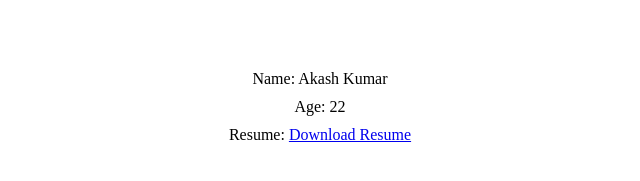
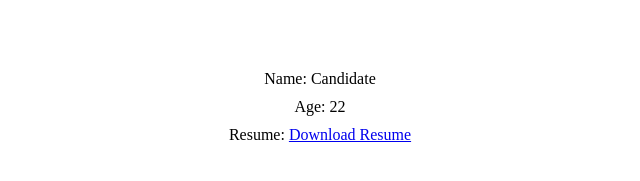
Before and after one commit to Amarjeetkumar71/DigiboxxRecuritment.io, a plain HTML site: page candidate2.html in a window 1280 px wide. Shown: the part 293-474 px from the top of the page, 320-960 px from the left. Drawn offline with Linux system fonts and the light colour scheme.

Commit message:
Update candidate2.html

```diff
--- a/candidate2.html
+++ b/candidate2.html
@@ -46,7 +46,7 @@
 	<div id="welcome">Welcome Recruiter</div>
 	<div id="candidate-details">
 		<ul>
-			<li>Name: Akash Kumar</li>
+			<li>Name: Candidate</li>
 			<li>Age: 22</li>
 			<li>Resume: <a href="resumelink">Download Resume</a></li>
 		</ul>
```
